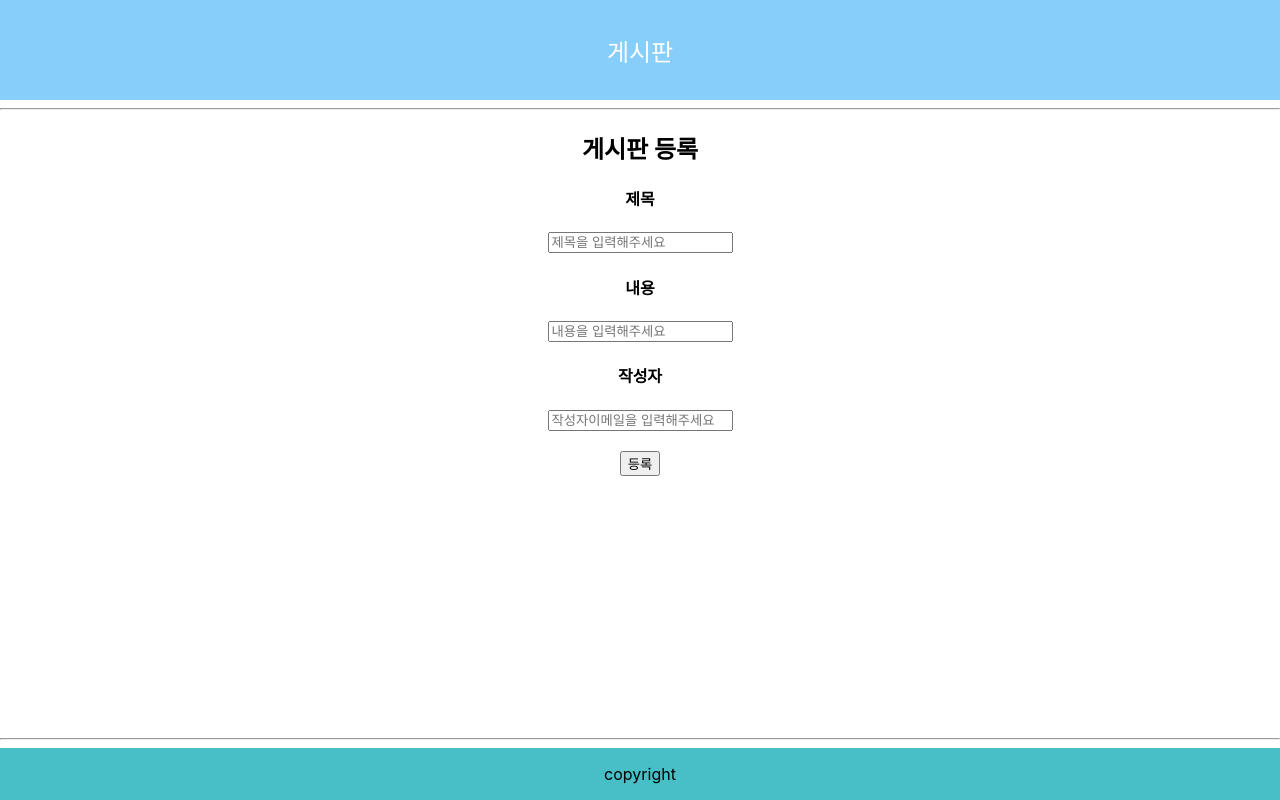
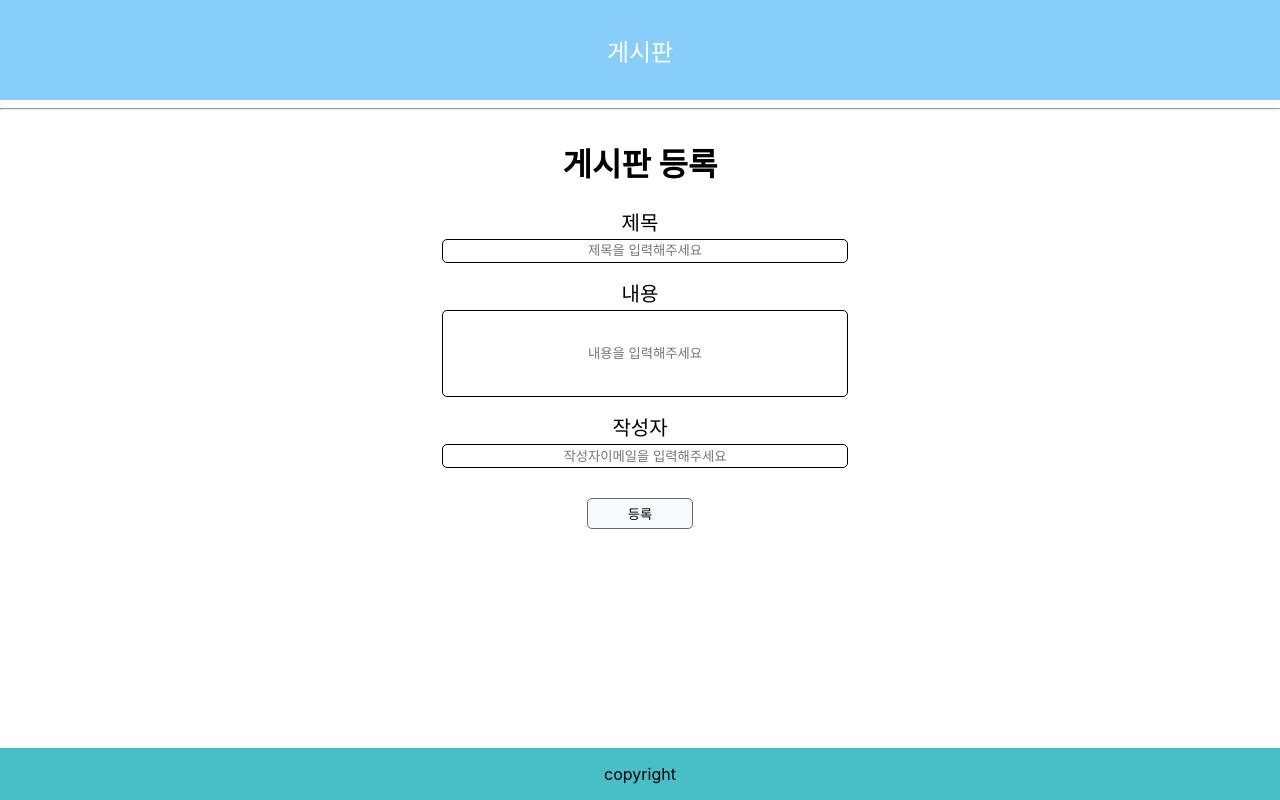
Before and after one commit to Uno0306/MINI_board, a React (Create React App) app in the folder my-board/: page /registration in a window 1280 px wide. Built offline with nearby package versions, Linux system fonts and the light colour scheme.

Commit message:
commit css2

```diff
--- a/my-board/src/components/MainBoard.js
+++ b/my-board/src/components/MainBoard.js
@@ -4,88 +4,208 @@ import { selectBoardList, minusPage, plusPage } from "../context/BoardAxios";
 import styled from "styled-components";
 import dateFormat from "dateformat";
 
-const Center = styled.div`
+const Scroll = styled.div`
   text-align: center;
-  height: 600px;
+  height: 80vh;
+  max-height: 80vh;
+  overflow-y: auto;
 `;
 
-const PaginationSpan = styled.span`
-  &[aria-current] {
-    background-color: black;
-    color: white;
-  }
+const CommentBox = styled.div`
+  display: flex;
+  justify-content: center;
 `;
 
 const BoardTable = styled.table`
   width: 90%;
+  height: 60vh;
   border-collapse: collapse;
   BoardTable th,
   td {
-    border: 1px solid grey;
+    border: 2px solid deepskyblue;
+  }
+`;
+
+const THead = styled.thead`
+  height: 3em;
+  font-size: 30px;
+  font-weight: 550;
+`;
+
+const TdNo = styled.td`
+  width: 15vw;
+`;
+
+const TdTitle = styled.td`
+  width: 35vw;
+`;
+const TdCommenter = styled.td`
+  width: 25vw;
+`;
+
+const TdDate = styled.td`
+  width: 20vw;
+`;
+
+const Border = styled.span`
+  border: 3px solid rosybrown;
+  border-radius: 5px;
+  text-decoration: none;
+  padding: 5px;
+  background: turquoise;
+  &:hover {
+    border: 6px solid rosybrown;
+    color: black;
+  }
+`;
+
+const BlackSpan = styled.span`
+  color: black;
+  &:hover {
+    color: white;
+    background: turquoise;
+    border-radius: 10px;
+  }
+`;
+
+const Alignment = styled.div`
+  display: flex;
+  justify-content: center;
+`;
+
+const PageDiv = styled.div`
+  margin-top: 10px;
+  border: 1px solid black;
+  width: 80vw;
+  height: 20px;
+`;
+
+const PageSpan = styled.span`
+  color: black;
+  padding-left: 5px;
+  padding-right: 5px;
+  height: 100%;
+  border: 1px solid black;
+  &:hover {
+    color: white;
+    background: turquoise;
+    border-radius: 10px;
+  }
+`;
+
+const PaginationSpan = styled.span`
+  text-align: center;
+  &[aria-current] {
+    background-color: mediumslateblue;
+    color: white;
+    border-radius: 20px;
+  }
+`;
+const Button = styled.button`
+  text-align: center;
+  border: 1px solid black;
+  background: white;
+  width: 3em;
+  padding-top: 0;
+  &:hover {
+    border: 3px solid black;
+  }
+`;
+
+const IButton = styled.input`
+  text-align: center;
+  border: 1px solid black;
+  background: white;
+  padding-top: 0;
+  margin-top: 0;
+  width: 3em;
+  height: 100%;
+  &:hover {
+    border: 3px solid black;
   }
 `;
 
 function MainBoard() {
   const [page, setPage] = useState(1);
   const [boardList, setBoardList] = useState([]);
-  // const [length, setLength] = useState(0);
 
   useEffect(() => {
     selectBoardList(setBoardList, page);
   }, [page]);
 
   return (
-    <>
-      <h2>
-        게시판 <Link to="/registration">등록</Link>
-      </h2>
-      <Center>
-        <br />
+    <Scroll>
+      <h1>
+        게시판{" "}
+        <Link
+          to="/registration"
+          style={{
+            textDecoration: "none",
+            color: "white",
+            fontWeight: "540",
+          }}
+        >
+          <Border>등록</Border>
+        </Link>
+      </h1>
       <div id="boardList">
         {boardList.dtoList && boardList.dtoList.length !== 0 ? (
+          <CommentBox>
             <BoardTable>
-              <thead>
+              <THead>
                 <tr>
-                  <td>#</td>
-                  <td>제목</td>
-                  <td>작성자</td>
-                  <td>등록일</td>
+                  <TdNo>#</TdNo>
+                  <TdTitle>제목</TdTitle>
+                  <TdCommenter>작성자</TdCommenter>
+                  <TdDate>등록일</TdDate>
                 </tr>
-              </thead>
+              </THead>
               <tbody>
                 {boardList.dtoList.map((data) => {
                   return (
                     <tr key={data.boardNo}>
-                      <td>{data.boardNo}</td>
-                      <td>
-                        <Link to={"/read/" + data.boardNo}>
+                      <TdNo>{data.boardNo}</TdNo>
+                      <TdTitle>
+                        <Link
+                          to={"/read/" + data.boardNo}
+                          style={{
+                            textDecoration: "none",
+                          }}
+                        >
+                          <BlackSpan>
                             {data.boardTitle}
                             {" [" + data.comments.length + "] "}
+                          </BlackSpan>
                         </Link>
-                      </td>
-                      <td>{data.user.userName}</td>
-                      <td>{dateFormat(data.registeredDate, "yyyy-mm-dd")}</td>
+                      </TdTitle>
+                      <TdCommenter>{data.user.userName}</TdCommenter>
+                      <TdDate>
+                        {dateFormat(data.registeredDate, "yyyy-mm-dd")}
+                      </TdDate>
                     </tr>
                   );
                 })}
               </tbody>
             </BoardTable>
+          </CommentBox>
         ) : (
           <p>테이블이 없습니다.</p>
         )}
-          <div>
+        <Alignment>
+          <PageDiv>
             {boardList.page > 10 && boardList.prev && (
-              <button
+              <Button
                 onClick={() => {
                   minusPage(page, setPage);
                 }}
               >
                 prev
-              </button>
+              </Button>
             )}
             {boardList.pageList &&
               boardList.pageList.map((number) => {
                 return (
+                  <PageSpan key={number}>
                     <PaginationSpan
                       id={number}
                       key={number}
@@ -94,23 +214,25 @@ function MainBoard() {
                       }}
                       aria-current={parseInt(page) === number ? "page" : null}
                     >
-                    {number} <span> </span>
+                      {" "}
+                      {number}{" "}
                     </PaginationSpan>
+                  </PageSpan>
                 );
               })}
             {!(boardList.end === boardList.totalPage) && boardList.next && (
-              <button
+              <IButton
+                type="button"
                 onClick={() => {
                   plusPage(page, setPage, boardList.totalPage);
                 }}
-              >
-                next
-              </button>
+                value="next"
+              />
             )}
+          </PageDiv>
+        </Alignment>
       </div>
-        </div>
-      </Center>
-    </>
+    </Scroll>
   );
 }
 
--- a/my-board/src/pages/AddBoard.js
+++ b/my-board/src/pages/AddBoard.js
@@ -2,9 +2,48 @@ import React from "react";
 import { InsertBoard } from "../context/BoardAxios";
 import styled from "styled-components";
 
-const Center = styled.div`
+const Scroll = styled.div`
   text-align: center;
-  height: 600px;
+  height: 80vh;
+  max-height: 80vh;
+  overflow-y: auto;
+`;
+
+const Ptag = styled.p`
+  font-size: 20px;
+  margin: 15px 3px 3px 3px;
+  font-weight: 540;
+`;
+
+const Text = styled.input`
+  height: 20px;
+  width: 400px;
+  border: 0.5px solid black;
+  border-radius: 5px;
+  margin-left: 10px;
+  text-align: center;
+`;
+
+const TextArea = styled.input`
+  height: 6.25em;
+  width: 400px;
+  border: 0.5px solid black;
+  border-radius: 5px;
+  margin-left: 10px;
+  text-align: center;
+`;
+
+const Button = styled.input`
+  margin: 10px 5px 0 5px;
+  padding: 5px;
+  width: 8em;
+  border: 1px solid dimgray;
+  border-radius: 5px;
+  background: ghostwhite;
+
+  &:hover {
+    border: 3px solid dimgray;
+  }
 `;
 
 function AddBoard() {
@@ -40,33 +79,37 @@ function AddBoard() {
   }
 
   return (
-    <Center>
-      <h2>게시판 등록</h2>
+    <Scroll>
+      <h1>게시판 등록</h1>
       <div>
-        <h4>제목</h4>
-        <input type="text" id="title" placeholder="제목을 입력해주세요" />
+        <Ptag>제목</Ptag>
+        <Text type="text" id="title" placeholder="제목을 입력해주세요" />
       </div>
       <div>
-        <h4>내용</h4>
-        <input type="textarea" id="content" placeholder="내용을 입력해주세요" />
+        <Ptag>내용</Ptag>
+        <TextArea
+          type="textarea"
+          id="content"
+          placeholder="내용을 입력해주세요"
+        />
       </div>
       <div>
-        <h4>작성자</h4>
-        <input
+        <Ptag>작성자</Ptag>
+        <Text
           type="text"
           id="contenter"
           placeholder="작성자이메일을 입력해주세요"
         />
       </div>
       <br />
-      <input
+      <Button
         type="button"
         onClick={() => {
           checkInsert();
         }}
         value="등록"
       />
-    </Center>
+    </Scroll>
   );
 }
 
--- a/my-board/src/pages/BoardRead.js
+++ b/my-board/src/pages/BoardRead.js
@@ -24,6 +24,16 @@ const Ptag = styled.p`
 
 const Text = styled.input`
   height: 20px;
+  width: 400px;
+  border: 0.5px solid black;
+  border-radius: 5px;
+  margin-left: 10px;
+  text-align: center;
+`;
+
+const TextArea = styled.input`
+  height: 6.25em;
+  width: 400px;
   border: 0.5px solid black;
   border-radius: 5px;
   margin-left: 10px;
@@ -54,7 +64,7 @@ function BoardRead() {
 
   return (
     <Scroll>
-      <h2>게시판 보기</h2>
+      <h1>게시판 보기</h1>
       <div>
         <Ptag>제목</Ptag>
         <Text
@@ -66,7 +76,7 @@ function BoardRead() {
       </div>
       <div>
         <Ptag>내용</Ptag>
-        <Text
+        <TextArea
           type="textarea"
           id="content"
           placeholder="내용을 입력해주세요"
```
Lines whose indentation alone changed are shown as unchanged.
